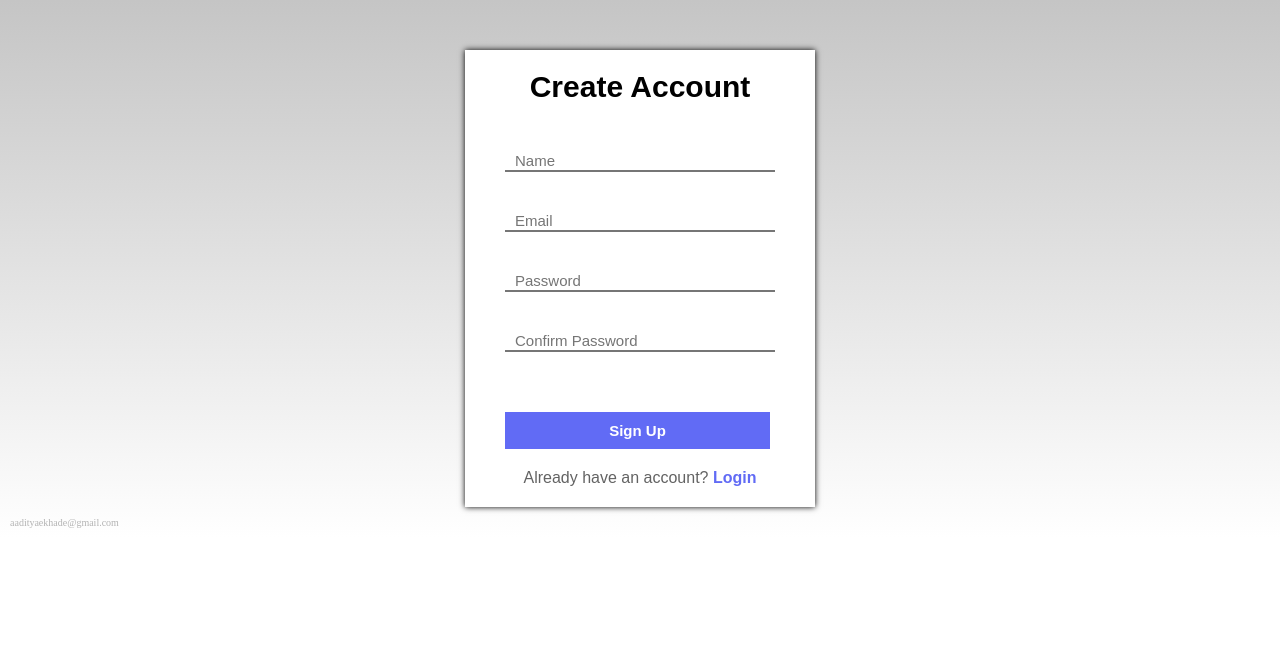
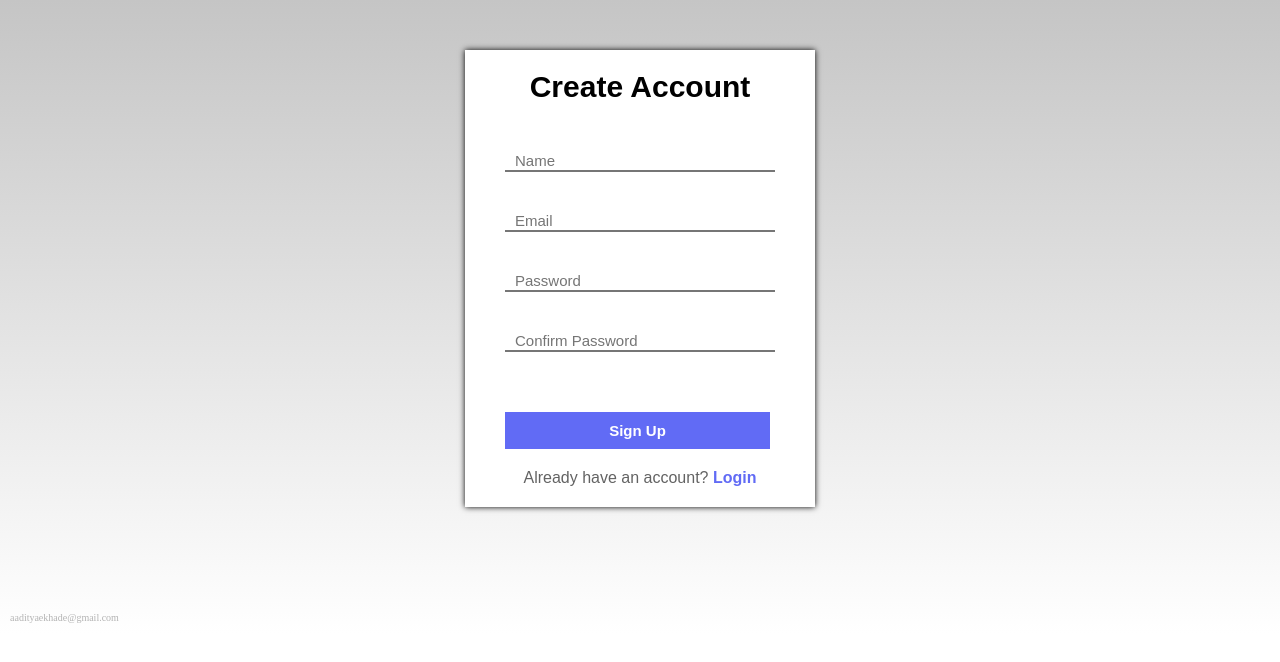
Before and after one commit to AADIEKHANDE/loginpage, a plain HTML site: page signup.html in a window 1280 px wide. Drawn offline with Linux system fonts and the light colour scheme.

Commit message:
Update signup.html

```diff
--- a/signup.html
+++ b/signup.html
@@ -70,7 +70,7 @@
         </form>
         <center><p style="padding: 20px; color: rgb(99, 99, 99);">Already have an account? <a href="index.html" style="text-decoration: none; font-weight: bold; color: rgb(97, 107, 245);"> Login</a></p></center>
     </div>
-             <p style="color: rgb(179, 179, 179); padding: 10px; font-size: 10px;">aadityaekhade@gmail.com</p>
+             <p style="color: rgb(179, 179, 179); padding: 10px; font-size: 10px; margin-top: 95px;">aadityaekhade@gmail.com</p>
 
 </body>
 </html>
```
